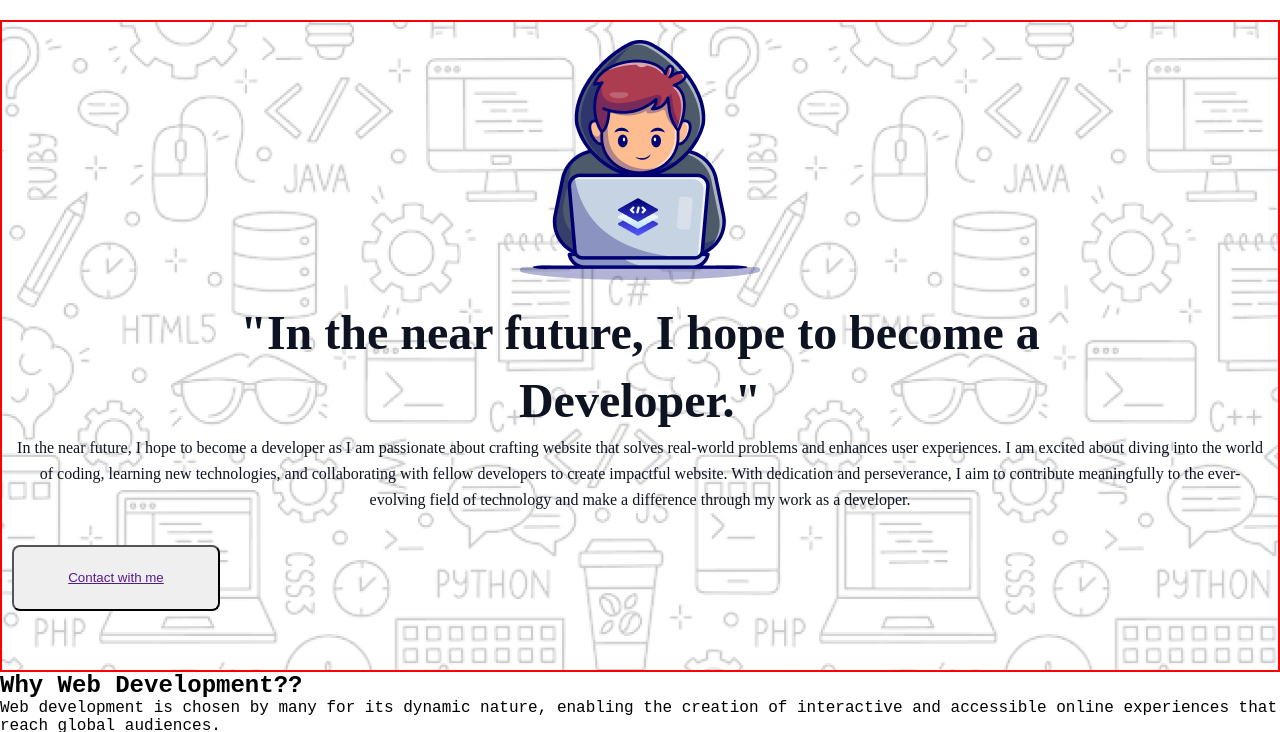
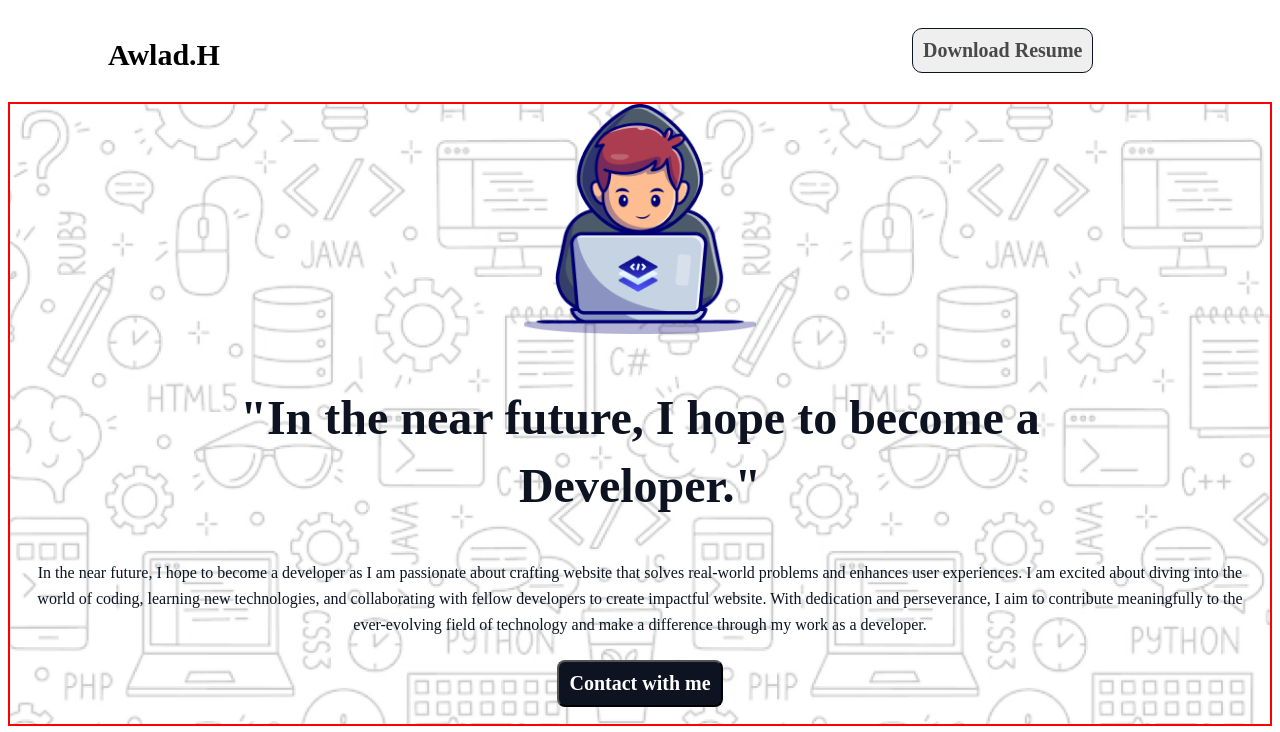
Before and after one commit to khalidurrahmanchowdhury/Assignment-1, a plain HTML site: page index.html in a window 1280 px wide. Shown: the top 732 px of the page. Drawn offline with Linux system fonts and the light colour scheme; a web font is replaced by a local one.

Commit message:
added index.html and style.css all file

```diff
--- a/css/style.css
+++ b/css/style.css
@@ -4,35 +4,63 @@
 body{
     font-family: "Azeret Mono", monospace;
 }
-*{
-    box-sizing: border-box;
-    margin: 0;
-    padding: 0;
 
+ /* azeret-mono */
+/* nav */
+nav {
+    display: flex;
+    display: flex;
+    align-items: center;
+    justify-content: space-between;
+    margin: 0 100px;
 }
- /* azeret-mono */
+.nav-title{
+    font-family: Azeret Mono;
+    font-size: 30px;
+    font-weight: 750;
+}
+
+nav ul li {
+    list-style: none;
+    margin-right: 40px; }
+
+    .btn-resume {
+        color: rgb(73, 73, 73);
+        font-family: Azeret Mono;
+        font-size: 20px;
+        font-weight: 600;
+        border: 1px solid rgb(13, 19, 33);
+        border-radius: 10px;
+        text-align: center;
+        padding: 10px;
+    }
+
+    nav ul li {
+        list-style: none;
+        width: 220px;
+        height: 55px;
+    }
 
 /* banner section style here */
 
 .banner-container{
-    max-width: 1440px;
-    border: 2px solid red;
-    min-height: 652px;
-    margin: 0 auto;
-    margin-top: 20px;
+
     background-image: url('/assets/Hero-bg.png');
     background-position: center;
     background-repeat: no-repeat;
-    display: flex;
-    flex-direction:column;
-    justify-content: center;
-    align-items: center;
-    height: 600px;
+    background-size: cover;
+    border: 2px solid red;
+
 }
 /* Group */
-.Group{
-    margin-bottom: 2px;
+.Group-img {
+    display: flex;
+    justify-content: center;
+    width: 234px;
+    height: 230px;
+    margin: 0 auto;
 }
+
 
 /* banner-content */
 
@@ -62,20 +90,34 @@ align-items: ;
 }
 
 .banner-content-btn{
-    display: inline;
+
+    color: rgb(255, 255, 255);
+    font-family: Azeret Mono;
+    font-size: 20px;
+    font-weight: 600;
     border-radius: 8px;
+    background: rgb(13, 19, 33);
+    text-align: center;
+    padding: 10px;
+    }
 
-    /* background: rgb(13, 19, 33); */
-    width: 208px;
-height: 66px;
-display: flex;
-flex-direction: column;
-justify-content: center;
-align-items: center;
-padding: 21px 24px 21px 24px;
-flex: none;
-order: 1;
-flex-grow: 0;
-margin: 32px 0px;
-text-size-adjust: 40px;
-}
+    div a{
+        display: flex;
+        flex-direction: row;
+        align-items: center;
+        justify-content: center;
+        align-items: center;
+        height: 60px;
+        width: 280px;
+        text-decoration: none;
+        margin: 0 auto;
+    }
+
+    .web-development {
+        display: flex;
+        flex-direction: row;
+        justify-content: space-between;
+        align-items: center;
+        margin-top: 10px;
+        margin: 0;
+    }
--- a/index.html
+++ b/index.html
@@ -8,9 +8,15 @@
 </head>
 <body>
     <header>
+        <nav>
+            <h3 class="nav-title ">Awlad.H</h3>
+            <ul>
+                <li><a href="#"> <button class="btn-resume">Download Resume</button> </a></li>
+            </ul>
+        </nav>
         <section class="banner-container">
             <div class="Group">
-                <img class="Group" src="assets/Group.png" alt="">
+                <img class="Group-img" src="assets/Group.png" alt="">
 
             </div>
             <div class="banner-content">
@@ -18,7 +24,8 @@
                 <h1>"In the near future, I hope to become a <br>
                     Developer."</h1>
                 <p>In the near future, I hope to become a developer as I am passionate about crafting website that solves real-world problems and enhances user experiences. I am excited about diving into the world of coding, learning new technologies, and collaborating with fellow developers to create impactful website. With dedication and perseverance, I aim to contribute meaningfully to the ever-evolving field of technology and make a difference through my work as a developer.</p>
-                <button class="banner-content-btn"><a href="">Contact with me</a></button>
+                <a href  =""><button class="banner-content-btn">Contact with me</button></a>
+
             </div>
         </section>
 
@@ -30,13 +37,13 @@
         <!-- web-development -->
         <section class="web-development">
 
-            <h1>Why Web Development??</h1>
+            <h3>Why Web Development??</h3>
             <p>Web development is chosen by many for its dynamic nature, enabling the creation of interactive and accessible online experiences that reach global audiences.</p>
 
             <div class="container">
 
                 <div class="content">
-                    <div class="item">
+                    <div class="item-1-why-web-wevelopmeant">
                         <h2>I will Do Coding and Change The World</h2>
                         <p>"I will do coding and change the world" reflects the ambition to use programming skills to make a significant impact on the world's future through innovation and technology.</p>
                         <button>Leran more</button>
@@ -115,12 +122,11 @@
          <!-- My Current Targett -->
 
 
+
         <!-- My next target -->
-         <section class="next-target">
-            <h2></h2>
+         <section>
+            <h3></h3>
             <p></p>
-
-
          </section>
           <!-- My next target -->
 
```
